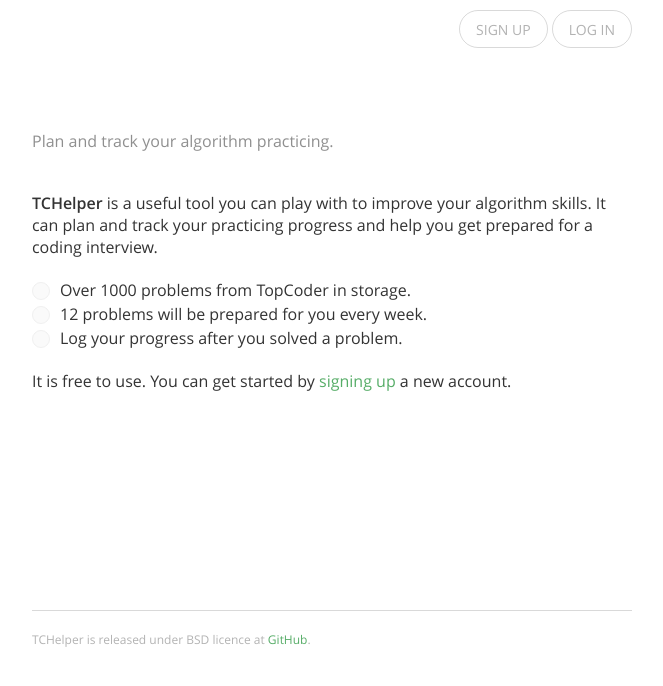
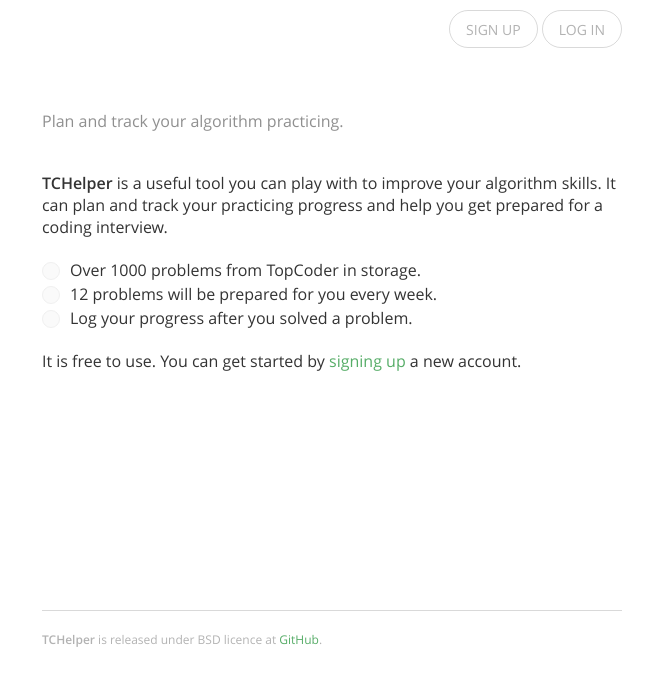
Before and after one commit to shanzi/tchelper, a Django app: page / in a window 1280 px wide. Shown: the top 686 px of the page, without its empty margins (308-971 px from the left). Run offline with Django 3.2, Linux system fonts and the light colour scheme; parts of the project's set-up code (start-up, migrations or seed data) failed here and were passed over.

Commit message:
tweak the margin of big logo

```diff
--- a/frontpage/static/dist/app.css
+++ b/frontpage/static/dist/app.css
@@ -66,7 +66,7 @@ a:hover {
 #container {
   max-width: 620px;
   margin: 0 auto;
-  padding: 0 10px;
+  padding: 0 20px;
 }
 #content {
   min-height: 480px;
@@ -96,6 +96,7 @@ a:hover {
 #footer {
   height: 60px;
   padding: 20px 0 10px;
+  margin-top: 20px;
   font-size: 12px;
   color: rgba(0,0,0,0.3);
   border-top: 1px solid rgba(0,0,0,0.15);
@@ -106,7 +107,7 @@ a:hover {
 .site-index .logo-big {
   font-size: 120px;
   line-height: 100px;
-  margin-top: 50px;
+  margin-top: 30px;
 }
 .site-index .site-abstract {
   color: rgba(0,0,0,0.44);
--- a/frontpage/static/stylus/basic.styl
+++ b/frontpage/static/stylus/basic.styl
@@ -29,7 +29,7 @@ a
 #container
   max-width: 620px
   margin: 0 auto
-  padding: 0 10px
+  padding: 0 20px
 
 #content
   min-height: 480px
--- a/frontpage/static/stylus/footer.styl
+++ b/frontpage/static/stylus/footer.styl
@@ -1,6 +1,7 @@
 #footer
   height: 60px
-  padding 20px 0 10px
+  padding: 20px 0 10px
+  margin-top: 20px
   font-size 12px
   color: text-color-lighter
   border-top: 1px solid divider-color
--- a/frontpage/static/stylus/site-index.styl
+++ b/frontpage/static/stylus/site-index.styl
@@ -6,7 +6,7 @@
   .logo-big
     font-size: 120px
     line-height: 100px
-    margin-top: 50px
+    margin-top: 30px
 
   .site-abstract
     color: text-color-light
--- a/frontpage/templates/index.html
+++ b/frontpage/templates/index.html
@@ -35,7 +35,7 @@
         </div>
     </div>
     <div id="footer">
-        TCHelper is released under BSD licence at <a href="//github.com/shanzi/tchelper" target="_blank">GitHub</a>.
+        <b>TCHelper</b> is released under BSD licence at <a href="//github.com/shanzi/tchelper" target="_blank">GitHub</a>.
     </div>
 </div>
 {% endblock body %}
```
